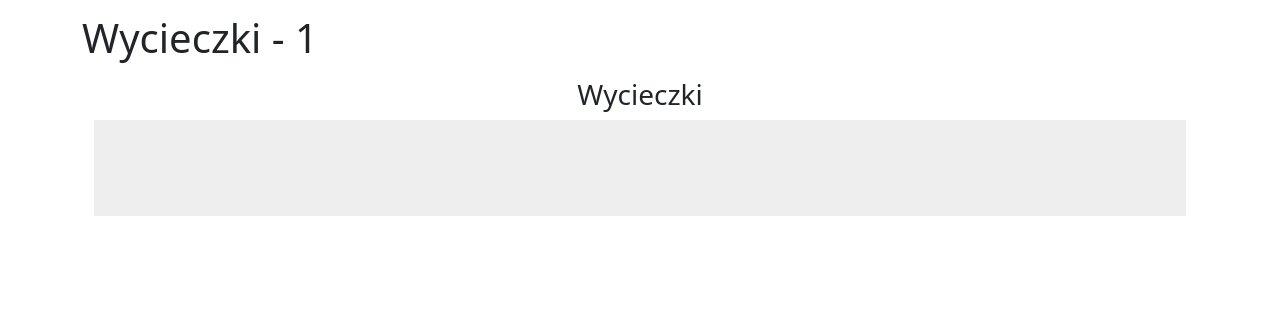
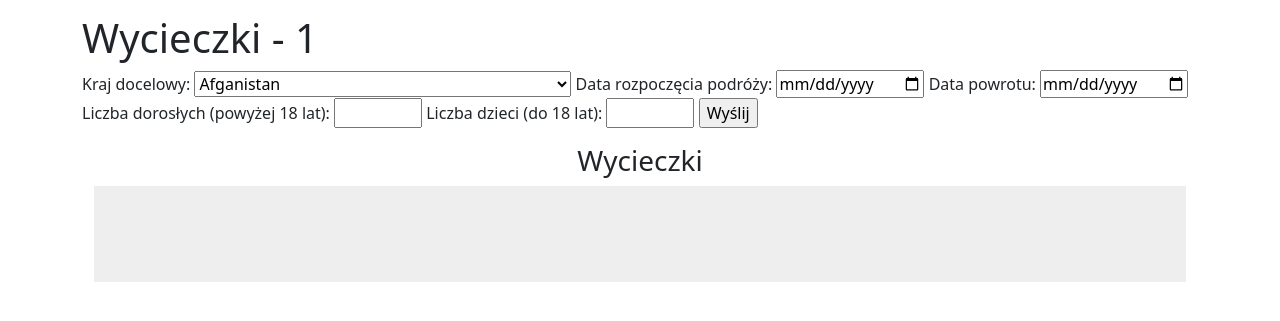
Before and after one commit to eragoh/RSWW-mikroserwisy, a Flask app: page /tours/ in a window 1280 px wide. Shown: the part 56-377 px from the top of the page. Run offline with Flask 3, Linux system fonts and the light colour scheme; data that the repository does not hold is empty.

Commit message:
add simple search form

```diff
--- a/frontend/app/templates/tours.html
+++ b/frontend/app/templates/tours.html
@@ -9,6 +9,78 @@
 
 {% block body %}
     <h1>Wycieczki - {{data.page}}</h1>
+
+    <form action="#" method="post">
+        <label for="country">Kraj docelowy:</label>
+        <select id="country" name="country">
+
+        </select>
+
+        <label for="start_date">Data rozpoczęcia podróży:</label>
+        <input type="date" id="start_date" name="start_date">
+
+        <label for="return_date">Data powrotu:</label>
+        <input type="date" id="return_date" name="return_date">
+
+        <label for="adults">Liczba dorosłych (powyżej 18 lat):</label>
+        <input type="number" id="adults" name="adults" min="1" max="10">
+
+        <label for="children">Liczba dzieci (do 18 lat):</label>
+        <input type="number" id="children" name="children" min="0" max="10">
+
+        <input type="submit" value="Wyślij">
+    </form>
+
+    <script>
+        // Lista państw
+        var countries = [
+            "Afganistan", "Albania", "Algieria", "Andora", "Angola", "Anguilla", "Antarktyka", "Antigua i Barbuda",
+            "Arabia Saudyjska", "Argentyna", "Armenia", "Aruba", "Australia", "Austria", "Azerbejdżan", "Bahamy",
+            "Bahrajn", "Bangladesz", "Barbados", "Belgia", "Belize", "Benin", "Bermudy", "Bhutan", "Białoruś",
+            "Boliwia", "Bonaire, Sint Eustatius i Saba", "Bośnia i Hercegowina", "Botswana", "Brazylia", "Brunei",
+            "Brytyjskie Terytorium Oceanu Indyjskiego", "Brytyjskie Wyspy Dziewicze", "Bułgaria", "Burkina Faso",
+            "Burundi", "Chile", "Chiny", "Chorwacja", "Curaçao", "Cypr", "Czad", "Czarnogóra", "Czechy",
+            "Dalekie Wyspy Mniejsze Stanów Zjednoczonych", "Dania", "Demokratyczna Republika Konga", "Dominika",
+            "Dominikana", "Dżibuti", "Egipt", "Ekwador", "Erytrea", "Estonia", "Etiopia", "Falklandy", "Fidżi",
+            "Filipiny", "Finlandia", "Francja", "Francuskie Terytoria Południowe i Antarktyczne", "Gabon", "Gambia",
+            "Georgia Południowa i Sandwich Południowy", "Ghana", "Gibraltar", "Grecja", "Grenada", "Grenlandia",
+            "Gruzja", "Guam", "Guernsey", "Gujana", "Gujana Francuska", "Gwadelupa", "Gwatemala", "Gwinea",
+            "Gwinea Bissau", "Gwinea Równikowa", "Haiti", "Hiszpania", "Holandia", "Honduras", "Hongkong", "Indie",
+            "Indonezja", "Irak", "Iran", "Irlandia", "Islandia", "Izrael", "Jamajka", "Japonia", "Jemen", "Jersey",
+            "Jordania", "Kajmany", "Kambodża", "Kamerun", "Kanada", "Katar", "Kazachstan", "Kenia", "Kirgistan",
+            "Kiribati", "Kolumbia", "Komory", "Kongo", "Korea Południowa", "Korea Północna", "Kosowo", "Kostaryka",
+            "Kuba", "Kuwejt", "Laos", "Lesotho", "Liban", "Liberia", "Libia", "Liechtenstein", "Litwa", "Luksemburg",
+            "Łotwa", "Macedonia Północna", "Madagaskar", "Majotta", "Makau", "Malawi", "Malediwy", "Malezja", "Mali",
+            "Malta", "Mariany Północne", "Maroko", "Martynika", "Mauretania", "Mauritius", "Meksyk", "Mikronezja",
+            "Mjanma", "Mołdawia", "Monako", "Mongolia", "Montserrat", "Mozambik", "Namibia", "Nauru", "Nepal",
+            "Niemcy", "Niger", "Nigeria", "Nikaragua", "Niue", "Norfolk", "Norwegia", "Nowa Kaledonia", "Nowa Zelandia",
+            "Oman", "Pakistan", "Palau", "Palestyna", "Panama", "Papua-Nowa Gwinea", "Paragwaj", "Peru", "Pitcairn",
+            "Polinezja Francuska", "Polska", "Portoryko", "Portugalia", "Republika Środkowoafrykańska", "Republika Południowej Afryki",
+            "Republika Zielonego Przylądka", "Rosja", "Rumunia", "Rwanda", "Sahara Zachodnia", "Saint Kitts i Nevis",
+            "Saint Lucia", "Saint Vincent i Grenadyny", "Saint-Barthélemy", "Saint-Martin", "Saint-Pierre i Miquelon",
+            "Salwador", "Samoa", "Samoa Amerykańskie", "San Marino", "Senegal", "Serbia", "Seszele", "Sierra Leone",
+            "Singapur", "Sint Maarten", "Słowacja", "Słowenia", "Somalia", "Sri Lanka", "Stany Zjednoczone", "Sudan",
+            "Sudan Południowy", "Surinam", "Svalbard i Jan Mayen", "Syria", "Szwajcaria", "Szwecja", "Tadżykistan",
+            "Tajlandia", "Tajwan", "Tanzania", "Timor Wschodni", "Togo", "Tokelau", "Tonga", "Trynidad i Tobago",
+            "Tunezja", "Turcja", "Turkmenistan", "Turks i Caicos", "Tuvalu", "Uganda", "Ukraina", "Urugwaj", "Uzbekistan",
+            "Vanuatu", "Watykan", "Wenezuela", "Węgry", "Wielka Brytania", "Wietnam", "Włochy", "Wybrzeże Kości Słoniowej",
+            "Wyspa Bouveta", "Wyspa Bożego Narodzenia", "Wyspa Man", "Wyspa Świętej Heleny", "Wyspy Alandzkie", "Wyspy Cooka",
+            "Wyspy Dziewicze Stanów Zjednoczonych", "Wyspy Heard i McDonalda", "Wyspy Kokosowe", "Wyspy Marshalla", "Wyspy Owcze",
+            "Wyspy Salomona", "Wyspy Świętego Tomasza i Książęca", "Zambia", "Zimbabwe"
+        ];
+
+        // Znajdź element select
+        var selectElement = document.getElementById("country");
+
+        // Dodaj opcje do select za pomocą pętli
+        for (var i = 0; i < countries.length; i++) {
+            var option = document.createElement("option");
+            option.text = countries[i];
+            option.value = countries[i];
+            selectElement.add(option);
+        }
+    </script>
+
     <div class="container" id="app">
         <Tours description="Wycieczki" page="{{data.page}}"></Tours>
     </div>
```
